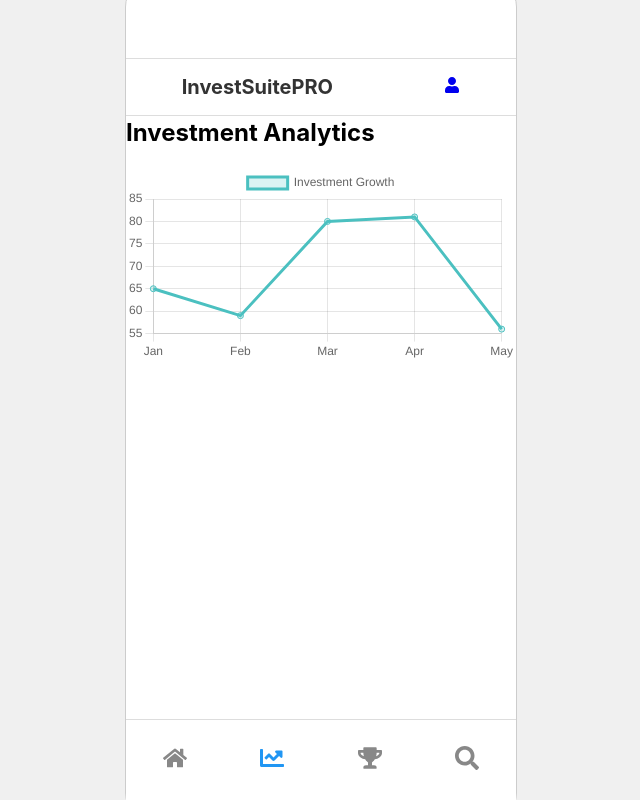
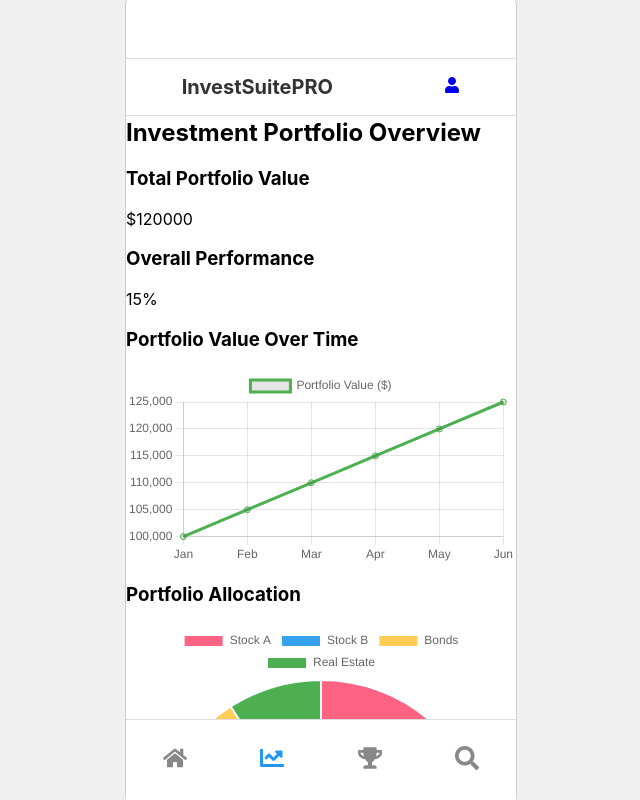
Before and after one commit to Holy-Hack-2025/Team-22-The-Fintastic-Beasts-Investsuite, a React (Create React App) app in the folder investsuite/: page /analytics in a window 1280 px wide. Shown: the whole page, without its empty margins (319-959 px from the left). Built offline with nearby package versions, Linux system fonts and the light colour scheme.

Commit message:
first analytics page

```diff
--- a/investsuite/src/Components/Analytics.js
+++ b/investsuite/src/Components/Analytics.js
@@ -1,49 +1,148 @@
 import React from "react";
-import { Line } from "react-chartjs-2";
+import { Line, Pie } from "react-chartjs-2";
 import {
   Chart as ChartJS,
   CategoryScale,
   LinearScale,
   PointElement,
   LineElement,
+  ArcElement,
   Title,
   Tooltip,
   Legend,
 } from "chart.js";
 
-// Register necessary Chart.js components
+// Register the necessary components
 ChartJS.register(
   CategoryScale,
   LinearScale,
   PointElement,
   LineElement,
+  ArcElement,
   Title,
   Tooltip,
   Legend
 );
 
-const Analytics = () => {
-  const data = {
-    labels: ["Jan", "Feb", "Mar", "Apr", "May"],
+function AnalyticsPage() {
+  const portfolioData = {
+    totalValue: 120000, // Example data
+    totalChange: 15, // Example data, percentage change
+    assets: [
+      { name: "Stock A", value: 50000, change: 10 },
+      { name: "Stock B", value: 30000, change: 5 },
+      { name: "Bonds", value: 20000, change: 8 },
+      { name: "Real Estate", value: 10000, change: 12 },
+    ],
+  };
+
+  const lineChartData = {
+    labels: ["Jan", "Feb", "Mar", "Apr", "May", "Jun"],
     datasets: [
       {
-        label: "Investment Growth",
-        data: [65, 59, 80, 81, 56],
-        borderColor: "rgba(75,192,192,1)",
-        backgroundColor: "rgba(75,192,192,0.2)",
-        fill: true,
+        label: "Portfolio Value ($)",
+        data: [100000, 105000, 110000, 115000, 120000, 125000], // Example data
+        borderColor: "#4caf50",
+        fill: false,
+      },
+    ],
+  };
+
+  const pieChartData = {
+    labels: portfolioData.assets.map((asset) => asset.name),
+    datasets: [
+      {
+        data: portfolioData.assets.map((asset) => asset.value),
+        backgroundColor: ["#ff6384", "#36a2eb", "#ffcd56", "#4caf50"],
       },
     ],
   };
 
   return (
     <div className="content-area">
-      <div>
-        <h2>Investment Analytics</h2>
-        <Line data={data} />
+      <h2>Investment Portfolio Overview</h2>
+      <div className="overview">
+        <div className="total-value">
+          <h3>Total Portfolio Value</h3>
+          <p>${portfolioData.totalValue}</p>
+        </div>
+        <div className="performance">
+          <h3>Overall Performance</h3>
+          <p>{portfolioData.totalChange}%</p>
+        </div>
+      </div>
+      <div className="charts">
+        <div className="line-chart">
+          <h3>Portfolio Value Over Time</h3>
+          <Line data={lineChartData} />
+        </div>
+        <div className="pie-chart">
+          <h3>Portfolio Allocation</h3>
+          <Pie data={pieChartData} />
+        </div>
+      </div>
+      <div className="assets">
+        <h3>Assets Overview</h3>
+        <ul>
+          {portfolioData.assets.map((asset, index) => (
+            <li key={index}>
+              <strong>{asset.name}</strong>: ${asset.value} ({asset.change}%)
+            </li>
+          ))}
+        </ul>
       </div>
     </div>
   );
-};
+}
 
-export default Analytics;
+export default AnalyticsPage;
+
+// import React from "react";
+// import { Line } from "react-chartjs-2";
+// import {
+//   Chart as ChartJS,
+//   CategoryScale,
+//   LinearScale,
+//   PointElement,
+//   LineElement,
+//   Title,
+//   Tooltip,
+//   Legend,
+// } from "chart.js";
+
+// // Register necessary Chart.js components
+// ChartJS.register(
+//   CategoryScale,
+//   LinearScale,
+//   PointElement,
+//   LineElement,
+//   Title,
+//   Tooltip,
+//   Legend
+// );
+
+// const Analytics = () => {
+//   const data = {
+//     labels: ["Jan", "Feb", "Mar", "Apr", "May"],
+//     datasets: [
+//       {
+//         label: "Investment Growth",
+//         data: [65, 59, 80, 81, 56],
+//         borderColor: "rgba(75,192,192,1)",
+//         backgroundColor: "rgba(75,192,192,0.2)",
+//         fill: true,
+//       },
+//     ],
+//   };
+
+//   return (
+//     <div className="content-area">
+//       <div>
+//         <h2>Investment Analytics</h2>
+//         <Line data={data} />
+//       </div>
+//     </div>
+//   );
+// };
+
+// export default Analytics;
```
